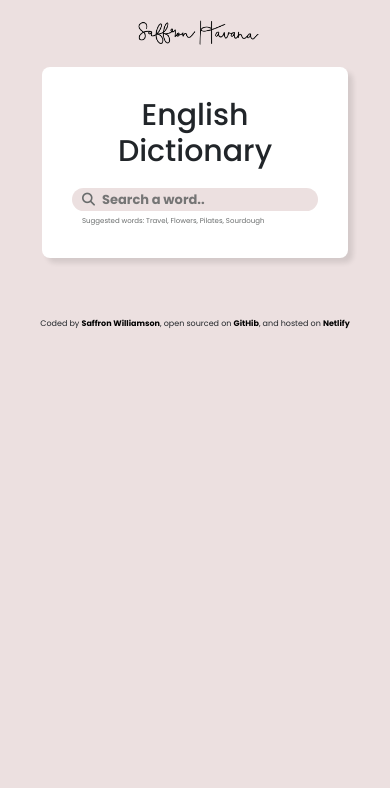
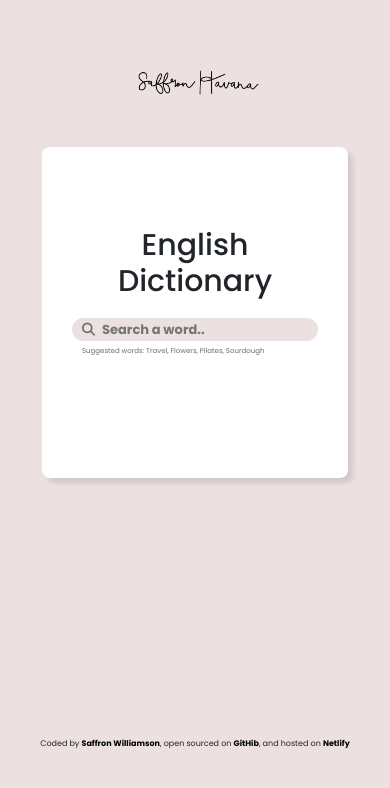
Before and after one commit to SaffronWilliamson/dictionary-app-saffron-williamson, a React (Create React App) app: page / in a window 390 px wide. Shown: the top 788 px of the page. Built offline with nearby package versions, Linux system fonts and the light colour scheme; a web font is replaced by a local one.

Commit message:
css for phone size

```diff
--- a/src/App.css
+++ b/src/App.css
@@ -1,5 +1,7 @@
 body {
   background-color: #ece0e0;
+  max-width: 960px;
+  margin: 0 auto;
 }
 .App main {
   background-color: #f5eded;
@@ -36,11 +38,14 @@ body {
   }
   .App-logo {
     width: 150px;
+    padding: 50px 0 30px 0;
   }
   .App-header {
     margin: 20px 0 0 0;
   }
   .App-footer {
     font-size: 8px;
+    margin-bottom: 10px;
+    padding-top: 200px;
   }
 }
--- a/src/Dictionary.css
+++ b/src/Dictionary.css
@@ -75,11 +75,17 @@ i {
     font-size: 30px;
     padding: 10px 0;
   }
+  .Dictionary section {
+    padding: 70px 20px 100px 20px;
+  }
+
 }
 
 @media screen and (min-width: 768px) {
   .Dictionary form {
     padding: 30px 30px 0 70px;
+
+
   }
   .suggestions {
     padding: 5px 30px 10px 90px;
```
